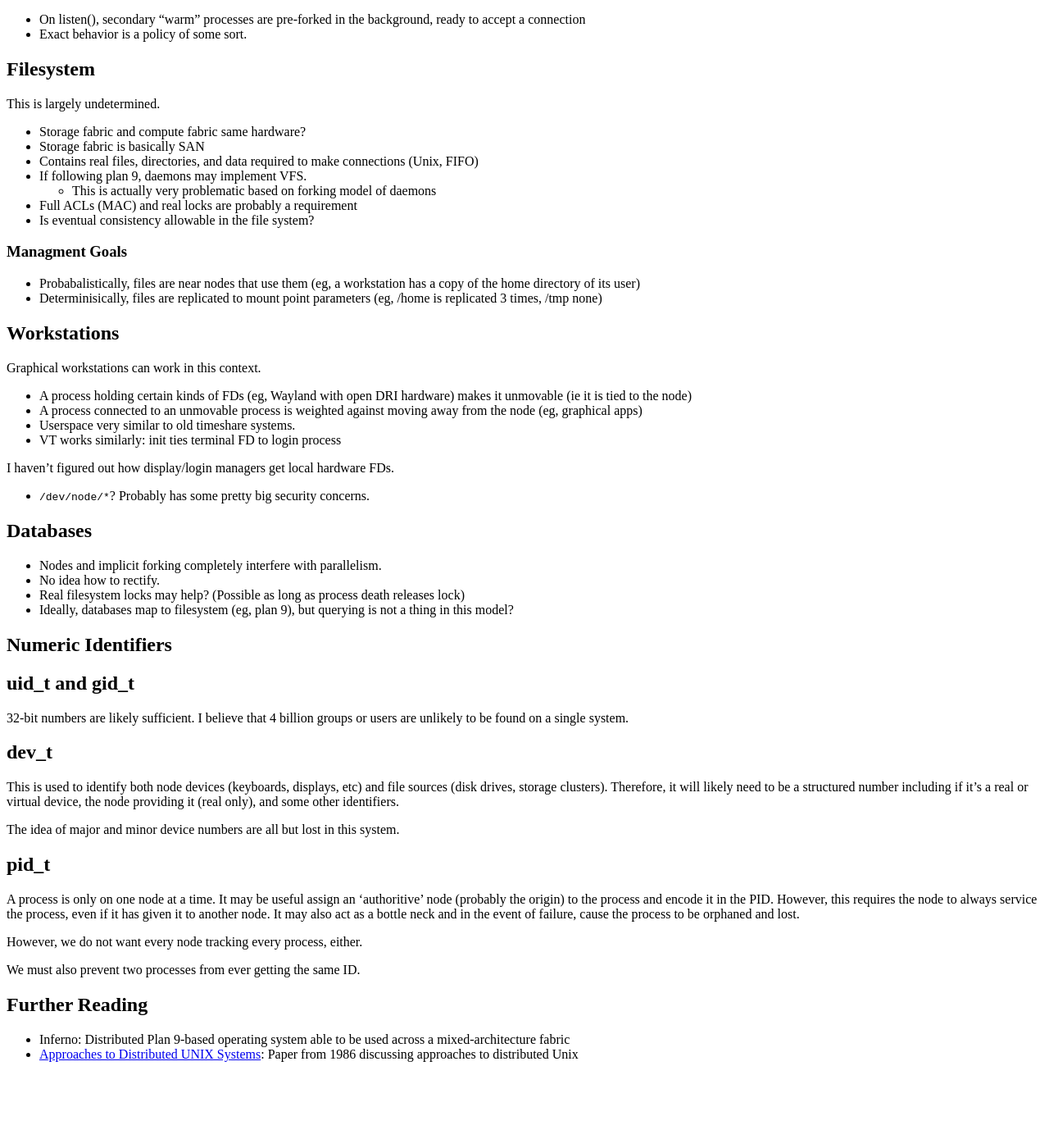
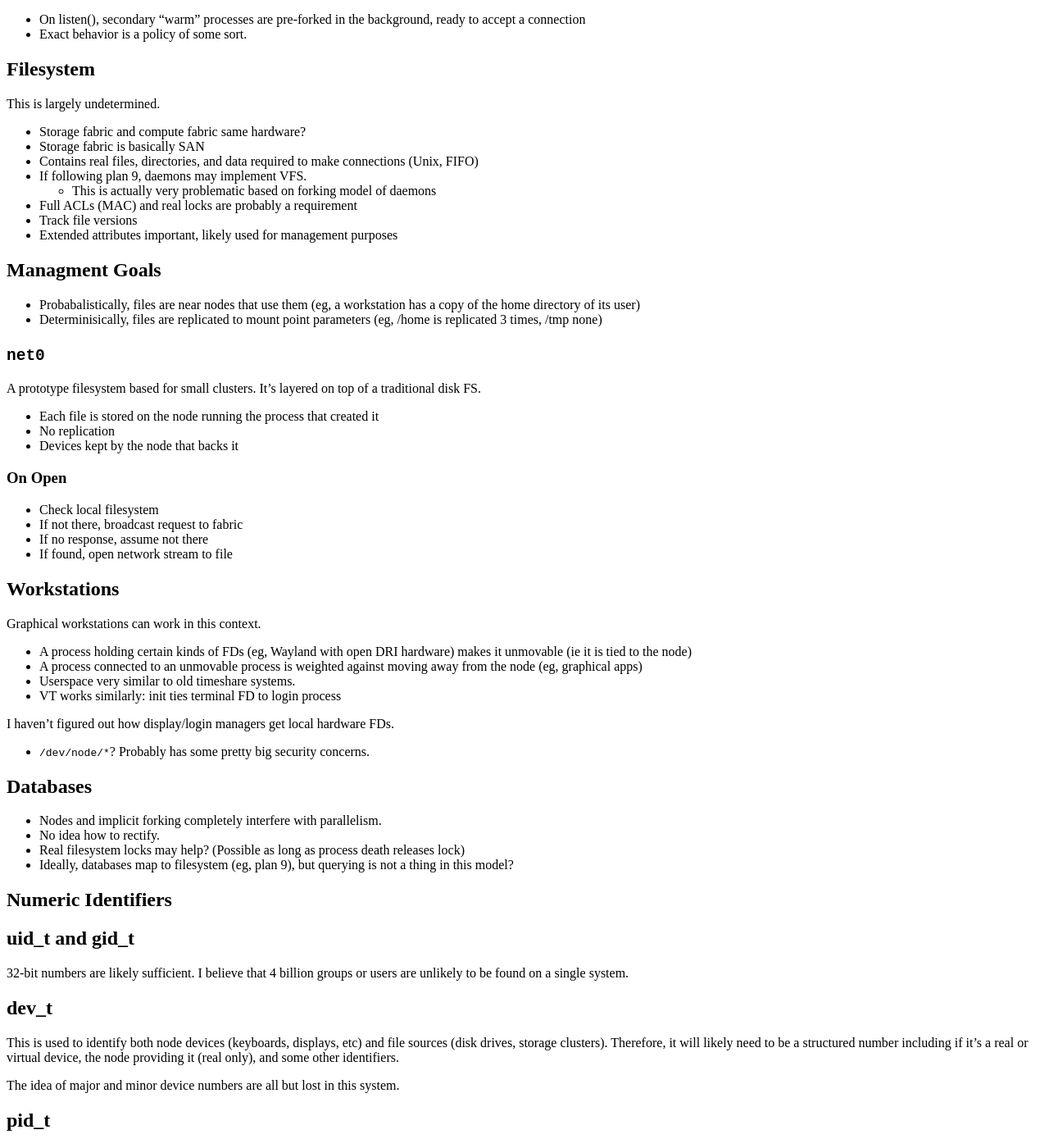
Before and after one commit to AstraLuma/astraluma.github.io, a Jekyll site: the page built from dunix.md, in a window 1280 px wide and 1400 px high, scrolled down 2820 px. Shown: the whole window at 82% size. Built offline with Jekyll 4.4.1, drawn with Linux system fonts in a browser that asks for light colours; before the commit the page ends 4131 px from its top, so only the background shows below that; some of the changed text lies outside the part shown.

Commit message:
Describe net0, an idea for a prototyping network filesystem

```diff
--- a/dunix.md
+++ b/dunix.md
@@ -156,12 +156,27 @@ This is largely undetermined.
 * If following plan 9, daemons may implement VFS.
   * This is actually very problematic based on forking model of daemons
 * Full ACLs (MAC) and real locks are probably a requirement
-* Is eventual consistency allowable in the file system?
+* Track file versions
+* Extended attributes important, likely used for management purposes
 
-### Managment Goals
+Managment Goals
+---------------
 * Probabalistically, files are near nodes that use them (eg, a workstation has a copy of the home directory of its user)
 * Determinisically, files are replicated to mount point parameters (eg, /home is replicated 3 times, /tmp none)
 
+`net0`
+------
+A prototype filesystem based for small clusters. It's layered on top of a traditional disk FS.
+
+* Each file is stored on the node running the process that created it
+* No replication
+* Devices kept by the node that backs it
+
+### On Open
+* Check local filesystem
+* If not there, broadcast request to fabric
+* If no response, assume not there
+* If found, open network stream to file
 
 Workstations
 ============
@@ -210,3 +225,9 @@ Further Reading
 ===============
 * Inferno: Distributed Plan 9-based operating system able to be used across a mixed-architecture fabric
 * [Approaches to Distributed UNIX Systems](http://hdl.handle.net/10022/AC:P:11720): Paper from 1986 discussing approaches to distributed Unix
+
+To Do & Ideas
+=============
+* How Beowulf does compute fabric and its properties
+* BeOS/Haiku: Using user space processes to perform kernel functions?
+* Protocol Buffers: provides semi-descriptive wire format
```
